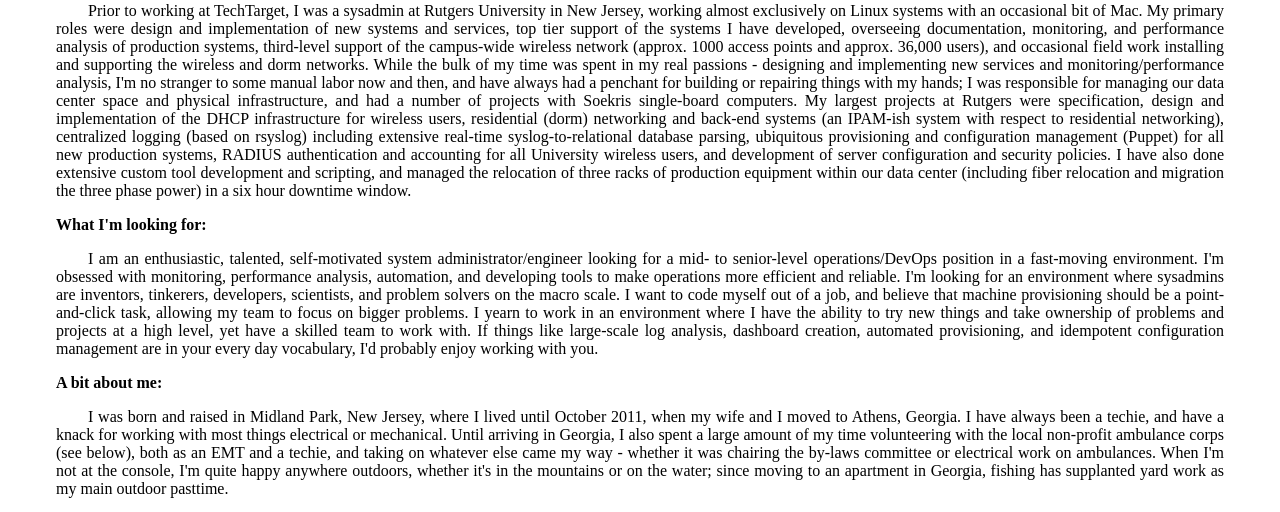
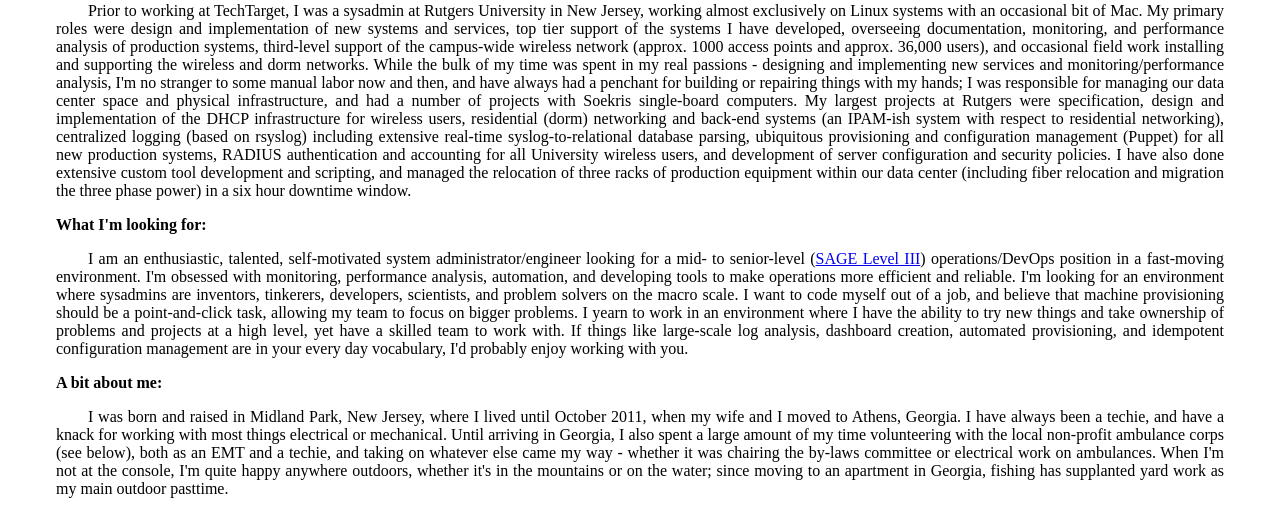
Before and after one commit to jantman/resume, a PHP site: page / in a window 1280 px wide. Shown: the part 542-1054 px from the top of the page. Run offline with PHP 8.4, Linux system fonts and the light colour scheme.

Commit message:
updated index page with SAGE level

```diff
--- a/live_html/index.php
+++ b/live_html/index.php
@@ -48,7 +48,8 @@ $mtimeStr = date("Y-m-d", $mtime);
 
 <p><span class="areatitle">What I&#39;m looking for:</span></p>
 <p class="indented">I am an enthusiastic, talented, self-motivated system
-  administrator/engineer looking for a mid- to senior-level operations/DevOps
+  administrator/engineer looking for a mid- to senior-level
+  (<a href="http://static.sage.org/pubs/22_jobs/">SAGE Level III</a>) operations/DevOps
   position in a fast-moving environment. I'm obsessed with monitoring, performance
   analysis, automation, and developing tools to make operations more
   efficient and reliable. I'm looking for an environment where sysadmins are
```
